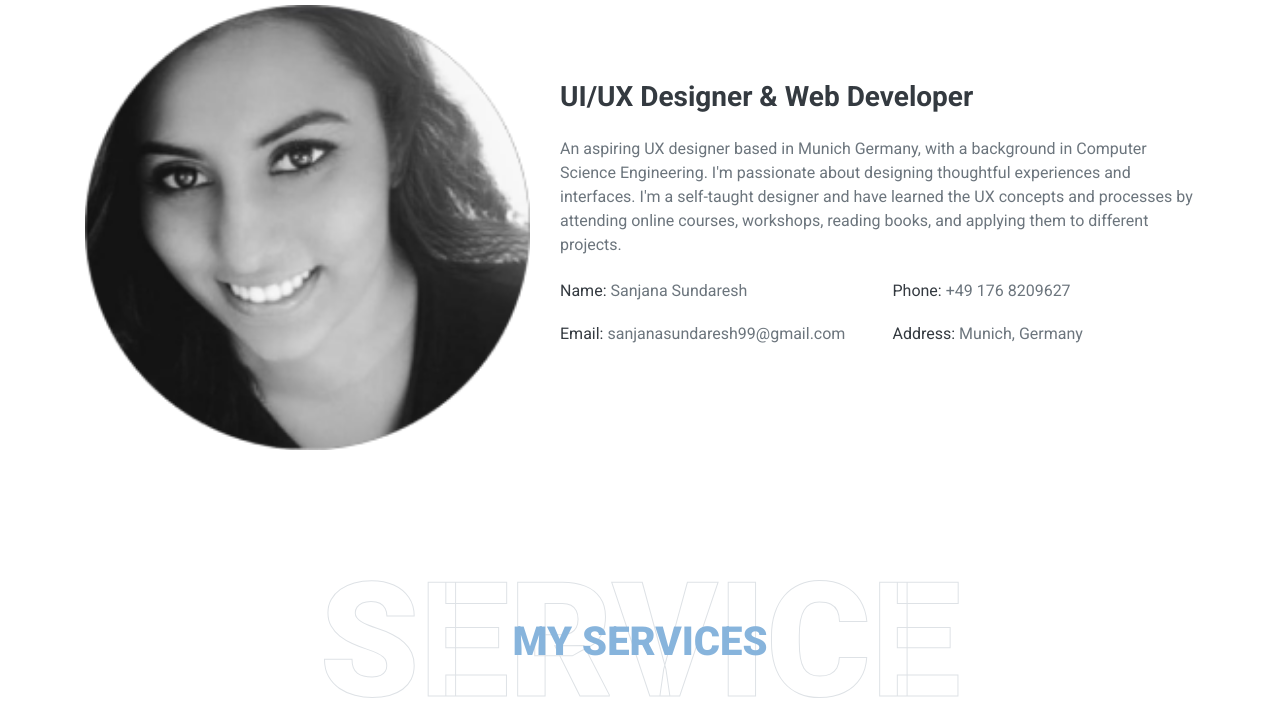
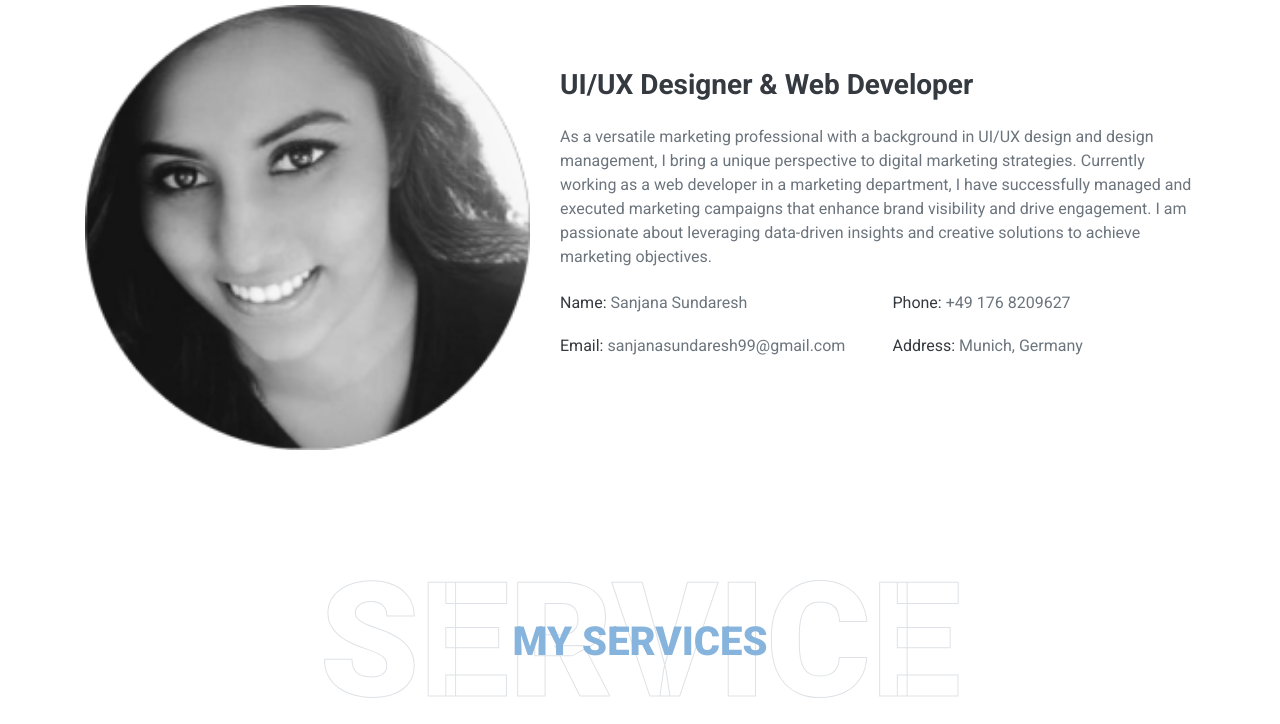
Before and after one commit to sanjana-suhas/Sanjana, a plain HTML site: page index.html in a window 1280 px wide. Shown: the part 1091-1815 px from the top of the page. Drawn offline with nearby package versions, Linux system fonts and the light colour scheme.

Commit message:
Update index.html

```diff
--- a/index.html
+++ b/index.html
@@ -112,7 +112,11 @@
                 </div>
                 <div class="col-lg-7">
                     <h3 class="mb-4">UI/UX Designer & Web Developer</h3>
-                    <p>An aspiring UX designer based in Munich Germany, with a background in Computer Science Engineering. I'm passionate about designing thoughtful experiences and interfaces. I'm a self-taught designer and have learned the UX concepts and processes by attending online courses, workshops, reading books, and applying them to different projects.</p>
+                    <p>As a versatile marketing professional with a background in UI/UX design and design management,
+			    I bring a unique perspective to digital marketing strategies.
+			    Currently working as a web developer in a marketing department,
+			    I have successfully managed and executed marketing campaigns that enhance brand visibility and drive engagement.
+			    I am passionate about leveraging data-driven insights and creative solutions to achieve marketing objectives.</p>
                     <div class="row mb-3">
                         <div class="col-sm-6 py-2"><h6>Name: <span class="text-secondary">Sanjana Sundaresh</span></h6></div>
                         <!--<div class="col-sm-6 py-2"><h6>Birthday: <span class="text-secondary">1 April 1990</span></h6></div>-->
```
